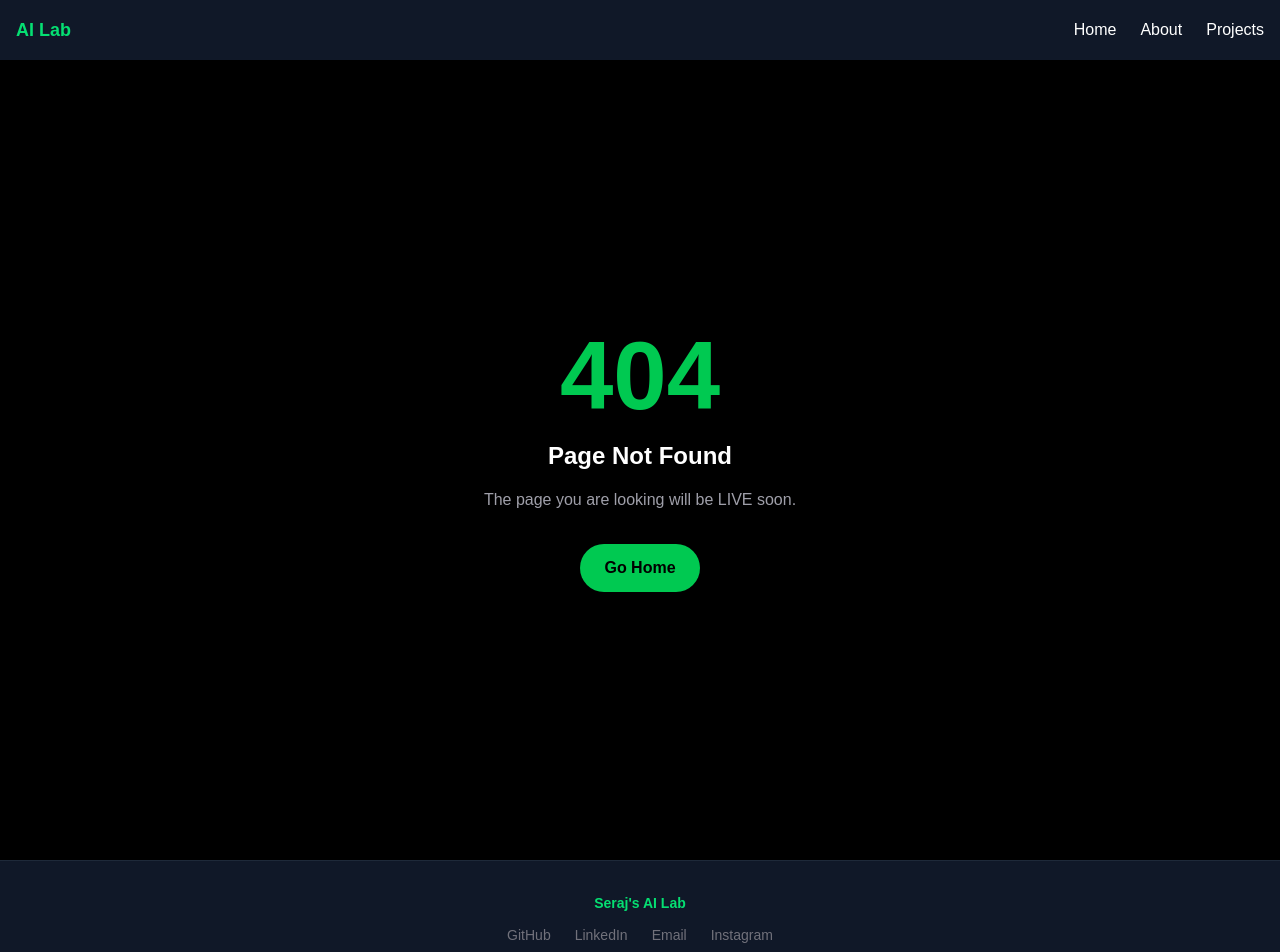
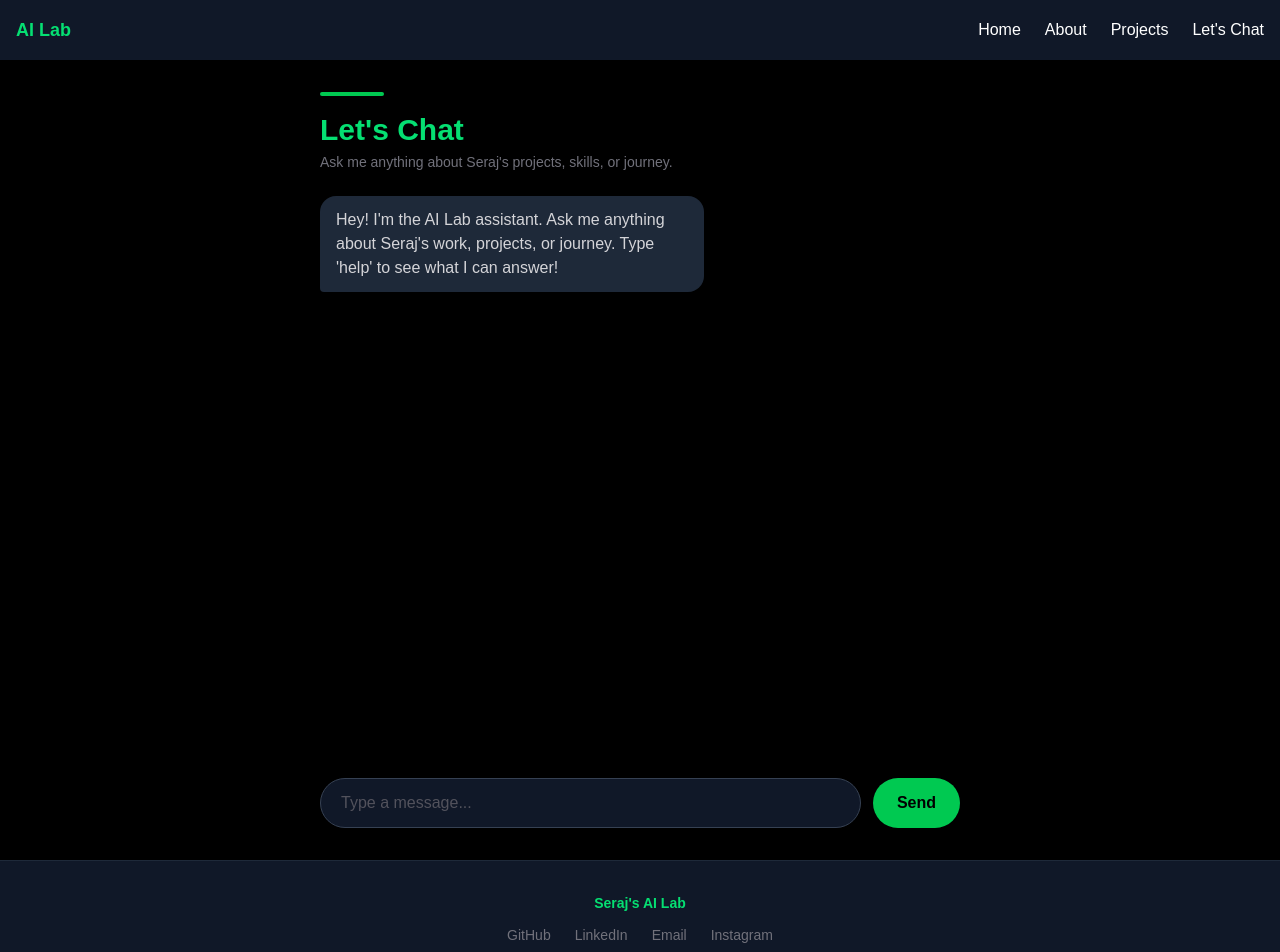
Before and after one commit to serajautomated/ai-lab, a Next.js app: page /chat in a window 1280 px wide. Before the commit this address had no page. Shown: the top 952 px of the page. Built offline with nearby package versions, Linux system fonts and the light colour scheme.

Commit message:
Add Let's Chat page with scripted chatbot

```diff
--- /dev/null
+++ b/app/chat/page.tsx
@@ -0,0 +1,75 @@
+"use client";
+import { useState } from "react";
+
+const responses: { [key: string]: string } = {
+    hello: "Hey there! I'm Seraj's AI Lab assistant. Ask me anything about his projects, skills, or journey.",
+    hi: "Hey! Welcome to AI Lab. What would you like to know about Seraj's work?",
+    projects: "Seraj has built 3 main projects so far:\n\n1. WA Audit System — AI-powered WhatsApp chat auditor handling 40+ daily audits at Ditto. Live in production.\n\n2. QA Feedback Classifier — Few-shot complaint classifier with severity ratings and batch processing.\n\n3. QA Coaching Assistant — System prompt that generates constructive coaching notes for advisors.",
+    audit: "The WA Audit System is Seraj's flagship project. It's an AI-powered WhatsApp chat auditor built for QA compliance at Ditto Insurance. It handles 40+ daily audits, detects SLA breaches, flags wrong information, and generates compliance dashboards automatically.",
+    classifier: "The QA Feedback Classifier uses few-shot prompting to categorize customer complaints by type, severity, and recommended action. It handles batch processing across multiple channels including Twitter, CSAT forms, and Google reviews.",
+    coaching: "The QA Coaching Assistant takes completed audit results and generates constructive, SOP-referenced coaching notes for advisors. It acknowledges what the advisor did well before addressing violations.",
+    skills: "Seraj's current skill set includes: Prompt Engineering, System Prompts, Few-Shot & Chain-of-Thought techniques, Claude & GPT, AI Automation, Next.js, Tailwind CSS, Git & GitHub, QA & Operations, and Data Analytics fundamentals.",
+    background: "Seraj started in Quality Assurance, moved to Sales for a couple of years, then returned to QA at Ditto Insurance. He also has experience in technical analysis and trading on NASDAQ and Forex markets.",
+    journey: "Seraj is on a structured 6-month AI roadmap. Currently in Phase 1 — mastering prompt engineering fundamentals, building production AI tools, and learning web development. The goal: go from someone who uses AI to someone who builds AI-powered systems.",
+    ditto: "Ditto is a licensed digital insurance platform where Seraj works as a QA analyst. He audits customer conversations for compliance and has built AI tools that automate much of the QA process.",
+    website: "This website was built from scratch in 7 days using Next.js, Tailwind CSS, and TypeScript. It features file-system routing, reusable components, dynamic rendering, interactive filters, smooth scrolling, and is deployed on Vercel.",
+    contact: "You can reach Seraj on LinkedIn at linkedin.com/in/seraj-habib-49a099174 or check out his code on GitHub at github.com/serajautomated.",
+    help: "You can ask me about:\n• Seraj's projects (audit system, classifier, coaching assistant)\n• His skills and tools\n• His background and journey\n• This website\n• How to contact him\n\nTry typing: projects, skills, journey, or website!",
+};
+
+function getResponse(input: string): string {
+    const lower = input.toLowerCase().trim();
+    for (const key in responses) {
+        if (lower.includes(key)) {
+            return responses[key];
+        }
+    }
+    return "I'm not sure about that one. Try asking about projects, skills, journey, background, or website. Or type 'help' to see everything I can answer!";
+}
+
+export default function Chat() {
+    const [messages, setMessages] = useState<{ text: string; sender: "user" | "bot" }[]>([
+        { text: "Hey! I'm the AI Lab assistant. Ask me anything about Seraj's work, projects, or journey. Type 'help' to see what I can answer!", sender: "bot" },
+    ]);
+    const [input, setInput] = useState("");
+
+    function handleSend() {
+        if (!input.trim()) return;
+        const userMsg = { text: input, sender: "user" as const };
+        const botMsg = { text: getResponse(input), sender: "bot" as const };
+        setMessages((prev) => [...prev, userMsg, botMsg]);
+        setInput("");
+    }
+
+    return (
+        <div className="flex flex-col min-h-screen bg-black text-white">
+            <div className="max-w-2xl w-full mx-auto flex flex-col flex-1 p-4 pt-8">
+                <div className="mb-6">
+                    <div className="w-16 h-1 bg-green-500 rounded-full mb-4"></div>
+                    <h1 className="text-3xl font-bold text-green-400">Let's Chat</h1>
+                    <p className="text-zinc-500 text-sm mt-1">Ask me anything about Seraj's projects, skills, or journey.</p>
+                </div>
+                <div className="flex-1 overflow-y-auto space-y-4 mb-4">
+                    {messages.map((msg, i) => (
+                        <div key={i} className={msg.sender === "user" ? "flex justify-end" : "flex justify-start"}>
+                            <div className={msg.sender === "user" ? "bg-green-600 text-white px-4 py-3 rounded-2xl rounded-br-sm max-w-sm" : "bg-gray-800 text-zinc-300 px-4 py-3 rounded-2xl rounded-bl-sm max-w-sm whitespace-pre-line"}>
+                                {msg.text}
+                            </div>
+                        </div>
+                    ))}
+                </div>
+                <div className="flex gap-3 pb-4">
+                    <input
+                        type="text"
+                        value={input}
+                        onChange={(e) => setInput(e.target.value)}
+                        onKeyDown={(e) => e.key === "Enter" && handleSend()}
+                        placeholder="Type a message..."
+                        className="flex-1 bg-gray-900 border border-gray-700 rounded-full px-5 py-3 text-white placeholder-zinc-600 focus:outline-none focus:border-green-500 transition-colors"
+                    />
+                    <button onClick={handleSend} className="bg-green-500 text-black font-bold px-6 py-3 rounded-full hover:bg-green-400 transition-colors whitespace-nowrap">Send</button>
+                </div>
+            </div>
+        </div>
+    );
+}
--- a/app/layout.tsx
+++ b/app/layout.tsx
@@ -37,6 +37,7 @@ export default function RootLayout({
             <Link href="/" className="hover:text-green-400 transition-colors">Home</Link>
             <Link href="/about" className="hover:text-green-400 transition-colors">About</Link>
             <Link href="/projects" className="hover:text-green-400 transition-colors">Projects</Link>
+            <Link href="/chat" className="hover:text-green-400 transition-colors">Let's Chat</Link>
 
           </div>
         </nav>
```
